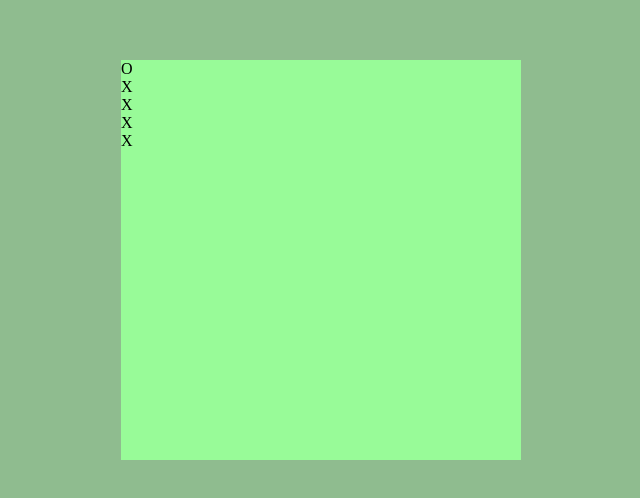
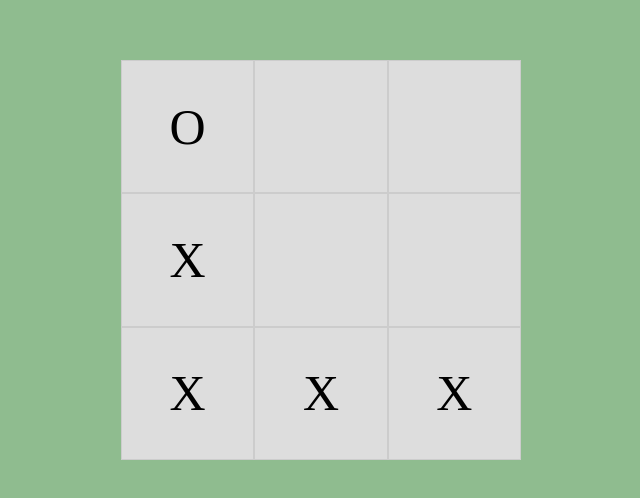
Before and after one commit to AlvinBirley/tic-tac-toe, a plain HTML site: page index.html in a window 1280 px wide. Shown: the part 140-638 px from the top of the page, without its empty margins (319-959 px from the left). Drawn offline with Linux system fonts and the light colour scheme.

Commit message:
Syle html board divs

```diff
--- a/style.css
+++ b/style.css
@@ -12,4 +12,16 @@ body {
     height:400px;
     width: 400px;
     background-color: palegreen;
+    display: grid;
+    grid-template-columns: repeat(3, 1fr);
 }
+
+  .square {
+    background-color: #ddd;
+    text-align: center;
+    border: 1px solid #ccc;
+    display: flex;
+    align-items: center;
+    justify-content: center;
+    font-size: 50px;
+  }
```
